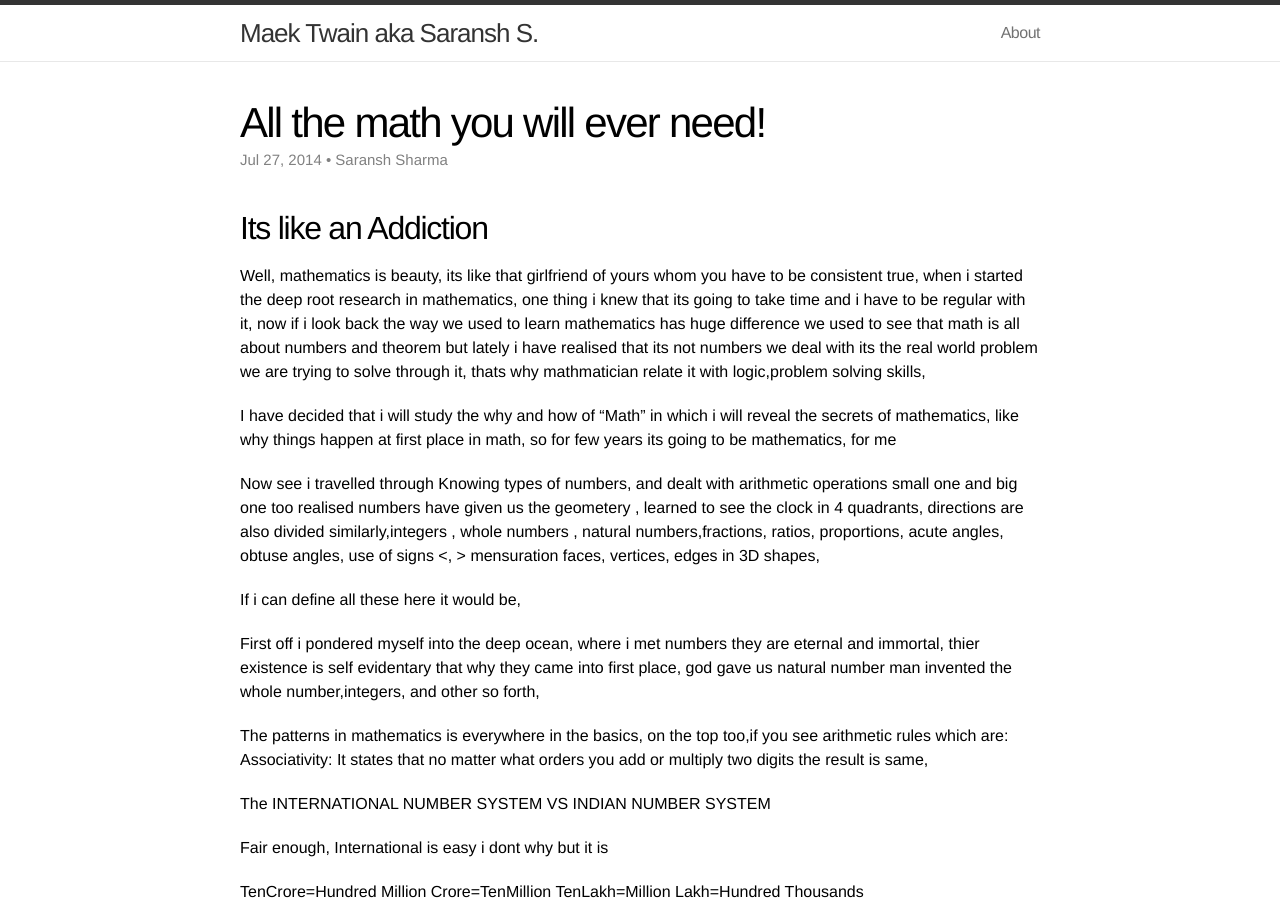
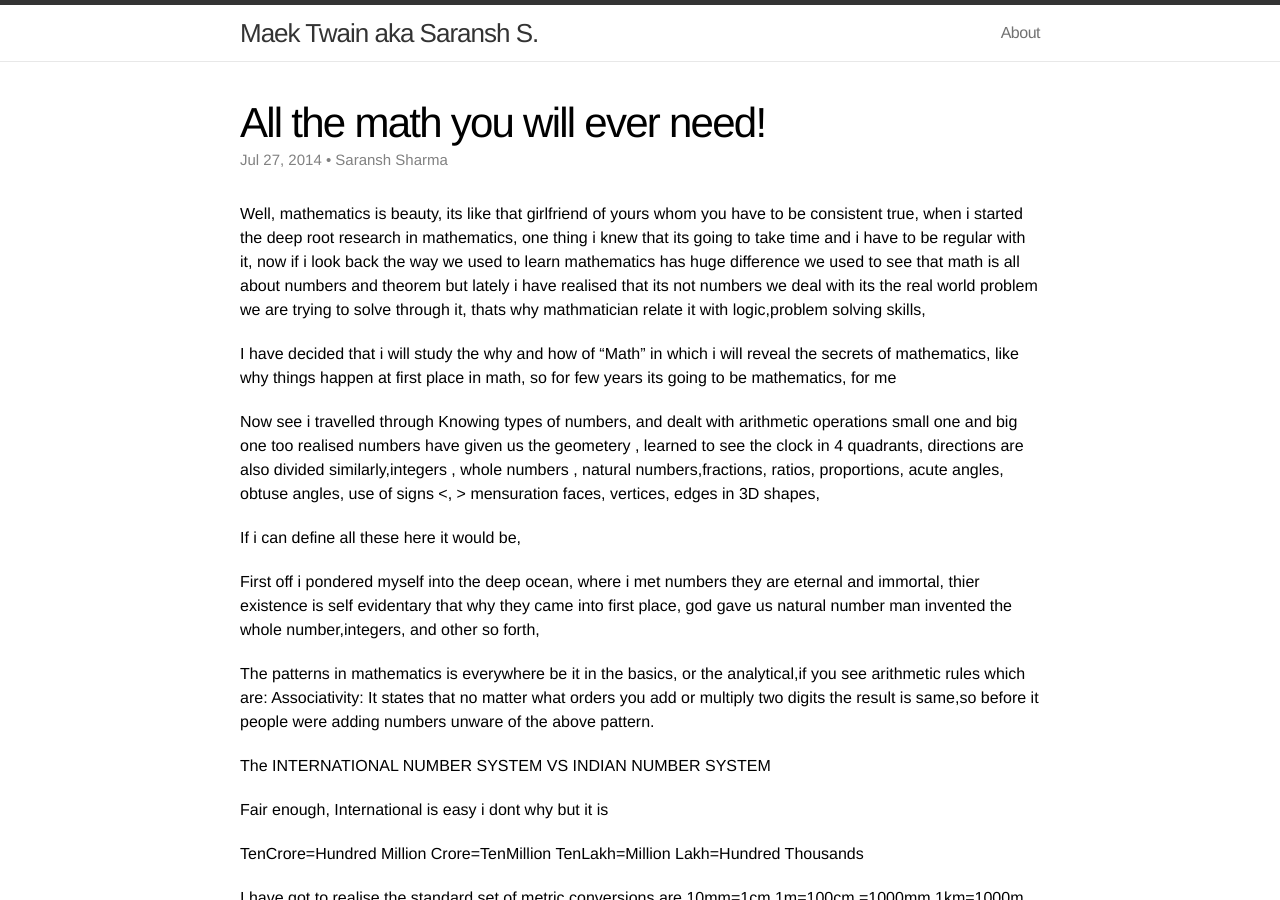
Before and after one commit to theupscale/maektwain.github.io, a Jekyll site: the page built from _posts/2014-07-27-all-the-math-you-will-ever-need.markdown, in a window 1280 px wide and 900 px high. Built offline with Jekyll 4.4.1, drawn with Linux system fonts in a browser that asks for light colours.

Commit message:
Changedly

```diff
--- a/_posts/2014-07-27-all-the-math-you-will-ever-need.markdown
+++ b/_posts/2014-07-27-all-the-math-you-will-ever-need.markdown
@@ -5,7 +5,6 @@
 categories: mathematics research
 author: Saransh Sharma
 ---
-<h2>Its like an Addiction</h2>
 
 Well, mathematics is beauty, its like that girlfriend of yours whom you have to be consistent true,
 when i started the deep root research in mathematics, one thing i knew that its going to take time and
@@ -24,8 +23,9 @@
 First off i pondered myself into the deep ocean, where i met numbers they are eternal and immortal, thier existence is
 self evidentary that why they came into first place, god gave us natural number man invented the whole number,integers, and other so forth,
 
-The patterns in mathematics is everywhere in the basics, on the top too,if you see arithmetic rules which are:
-Associativity: It states that no matter what orders you add or multiply two digits the result is same,
+The patterns in mathematics is everywhere be it in the basics, or the analytical,if you see arithmetic rules which are:
+Associativity: It states that no matter what orders you add or multiply two digits the result is same,so before it people were adding numbers unware of the above pattern.
+
 
 The INTERNATIONAL NUMBER SYSTEM VS INDIAN NUMBER SYSTEM
 
```
Also changed, not shown: 1 other file.
